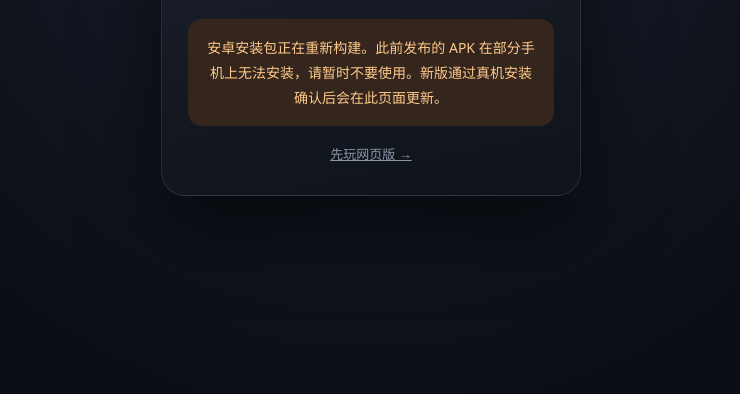
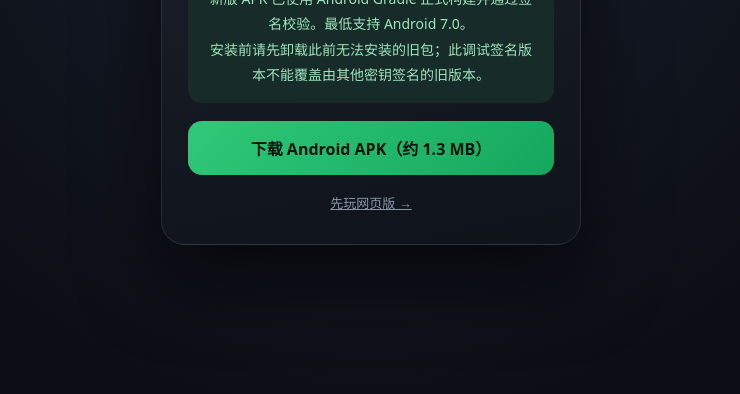
Before and after one commit to WJL520Gy/delivery-game, a plain HTML site: page apk.html in a window 1280 px wide. Shown: the part 406-800 px from the top of the page, without its empty margins (269-1009 px from the left). Drawn offline with Linux system fonts and the light colour scheme.

Commit message:
Publish verified Android APK

```diff
--- a/apk.html
+++ b/apk.html
@@ -3,10 +3,11 @@
 <head>
 <meta charset="UTF-8">
 <meta name="viewport" content="width=device-width,initial-scale=1,viewport-fit=cover">
+<meta name="theme-color" content="#0b0e14">
 <title>极速外卖 · 安卓安装包</title>
 <style>
-*{box-sizing:border-box}body{margin:0;min-height:100vh;display:flex;align-items:center;justify-content:center;background:radial-gradient(circle at 50% 30%,#1a2030,#0b0e14 70%);font-family:"PingFang SC","Microsoft YaHei",system-ui,sans-serif;color:#e8edf5;padding:24px;text-align:center}.card{width:min(420px,100%);padding:32px 26px;border-radius:24px;background:linear-gradient(168deg,rgba(30,36,48,.97),rgba(15,19,26,.98));border:1px solid rgba(255,255,255,.09);box-shadow:0 30px 80px rgba(0,0,0,.6)}img{width:88px;height:88px;border-radius:20px}h1{font-size:24px;margin:16px 0 6px}.sub{color:#8b98a8;font-size:13px;margin:0 0 22px;line-height:1.7}.notice{padding:16px;border-radius:14px;background:#34251d;color:#ffca8a;font-size:14px;line-height:1.8}.alt{display:block;margin-top:18px;color:#8b98a8;font-size:13px}
+*{box-sizing:border-box}body{margin:0;min-height:100vh;display:flex;align-items:center;justify-content:center;background:radial-gradient(circle at 50% 30%,#1a2030,#0b0e14 70%);font-family:"PingFang SC","Microsoft YaHei",system-ui,sans-serif;color:#e8edf5;padding:24px;text-align:center}.card{width:min(420px,100%);padding:32px 26px;border-radius:24px;background:linear-gradient(168deg,rgba(30,36,48,.97),rgba(15,19,26,.98));border:1px solid rgba(255,255,255,.09);box-shadow:0 30px 80px rgba(0,0,0,.6)}img{width:88px;height:88px;border-radius:20px}h1{font-size:24px;margin:16px 0 6px}.sub{color:#8b98a8;font-size:13px;margin:0 0 22px;line-height:1.7}.notice{padding:16px;border-radius:14px;background:#172b28;color:#9de5bd;font-size:14px;line-height:1.8}.download{display:block;padding:15px 18px;border-radius:14px;background:linear-gradient(135deg,#31c879,#14a85e);color:#07150d;text-decoration:none;font-weight:800;margin-top:18px}.alt{display:block;margin-top:18px;color:#8b98a8;font-size:13px}
 </style>
 </head>
-<body><div class="card"><img src="icons/icon-192.png" alt="图标"><h1>极速外卖</h1><p class="sub">骑手日记 · 安卓安装包</p><div class="notice">安卓安装包正在重新构建。此前发布的 APK 在部分手机上无法安装，请暂时不要使用。新版通过真机安装确认后会在此页面更新。</div><a class="alt" href="./delivery-rider.html">先玩网页版 →</a></div></body>
+<body><div class="card"><img src="icons/icon-192.png" alt="图标"><h1>极速外卖</h1><p class="sub">骑手日记 · Android v1.3.0</p><div class="notice">新版 APK 已使用 Android Gradle 正式构建并通过签名校验。最低支持 Android 7.0。<br>安装前请先卸载此前无法安装的旧包；此调试签名版本不能覆盖由其他密钥签名的旧版本。</div><a class="download" href="./delivery-game-latest.apk" download>下载 Android APK（约 1.3 MB）</a><a class="alt" href="./delivery-rider.html">先玩网页版 →</a></div></body>
 </html>
```
Also changed, not shown: 1 other file.
